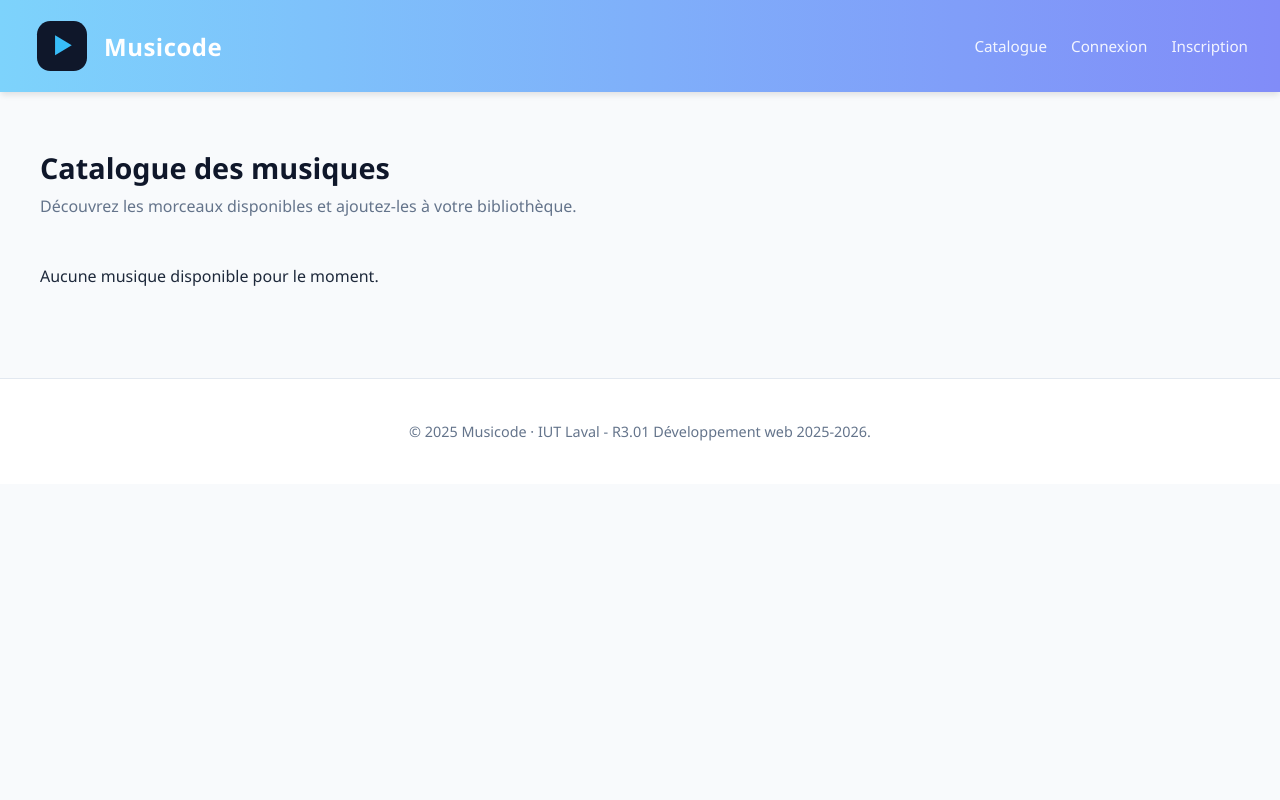
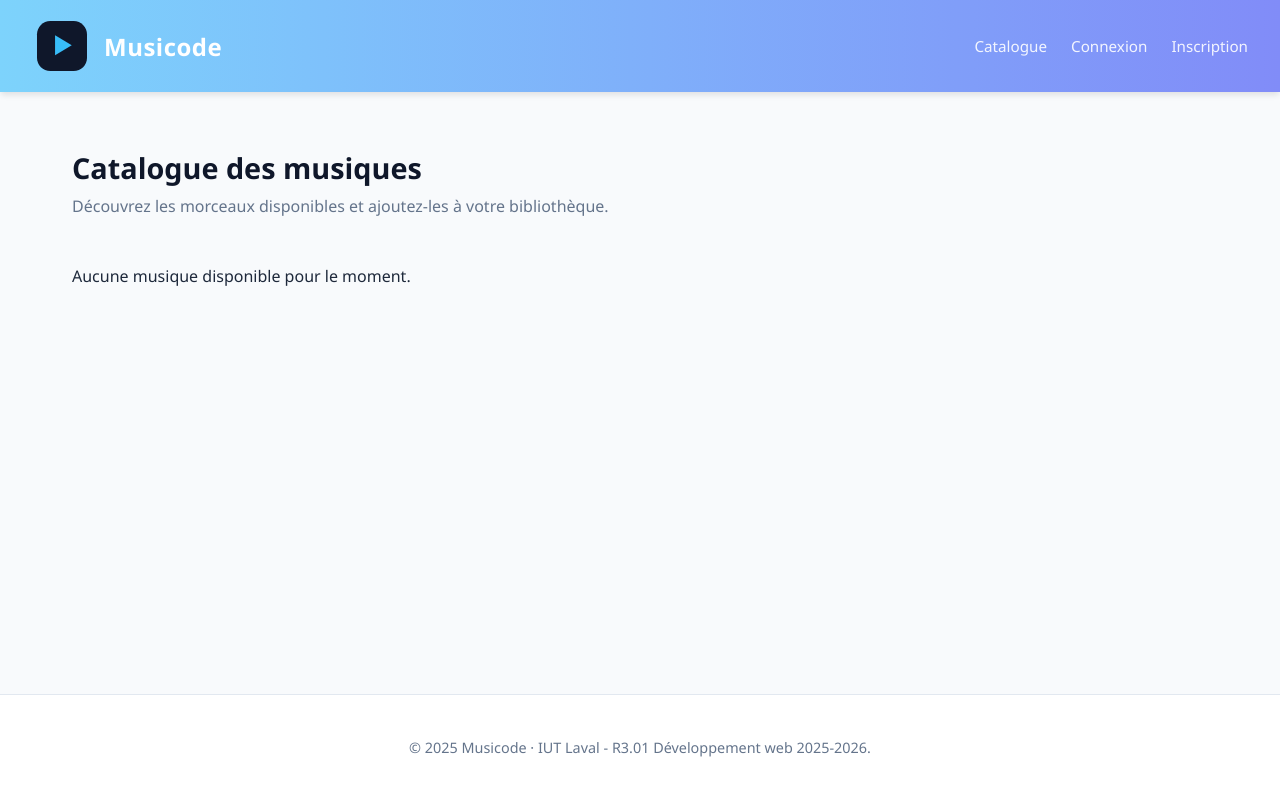
Before and after one commit to AlixCORBIN/musicode_td21_5, a PHP site: page / in a window 1280 px wide. Run offline with PHP 8.4, Linux system fonts and the light colour scheme.

Commit message:
css layout

```diff
--- a/css/style.css
+++ b/css/style.css
@@ -4,6 +4,9 @@ body {
   margin: 0;
   padding: 0;
   color: #1E293B;
+  min-height: 100vh;
+  display: flex;
+  flex-direction: column;
 }
 
 header {
@@ -52,6 +55,9 @@ nav a:hover {
     max-width: 1200px;
     margin: 0 auto;
     padding: 2rem;
+    flex: 1;
+    width: 100%;
+    box-sizing: border-box;
 }
 
 .catalogue-header {
@@ -110,7 +116,6 @@ nav a:hover {
     margin-bottom: 1.5rem;
 }
 
-
 .card-footer {
     display: flex;
     justify-content: space-between;
@@ -133,13 +138,13 @@ nav a:hover {
     font-size: 0.8rem;
 }
 
-
 footer {
   text-align: center;
-  margin-top: 3em;
+  margin-top: auto;
   padding: 2em 0;
   font-size: .9em;
   border-top: 1px solid #E2E8F0;
   color: #64748B;
   background: #fff;
+  width: 100%;
 }
```
Also changed, not shown: 1 other file.
